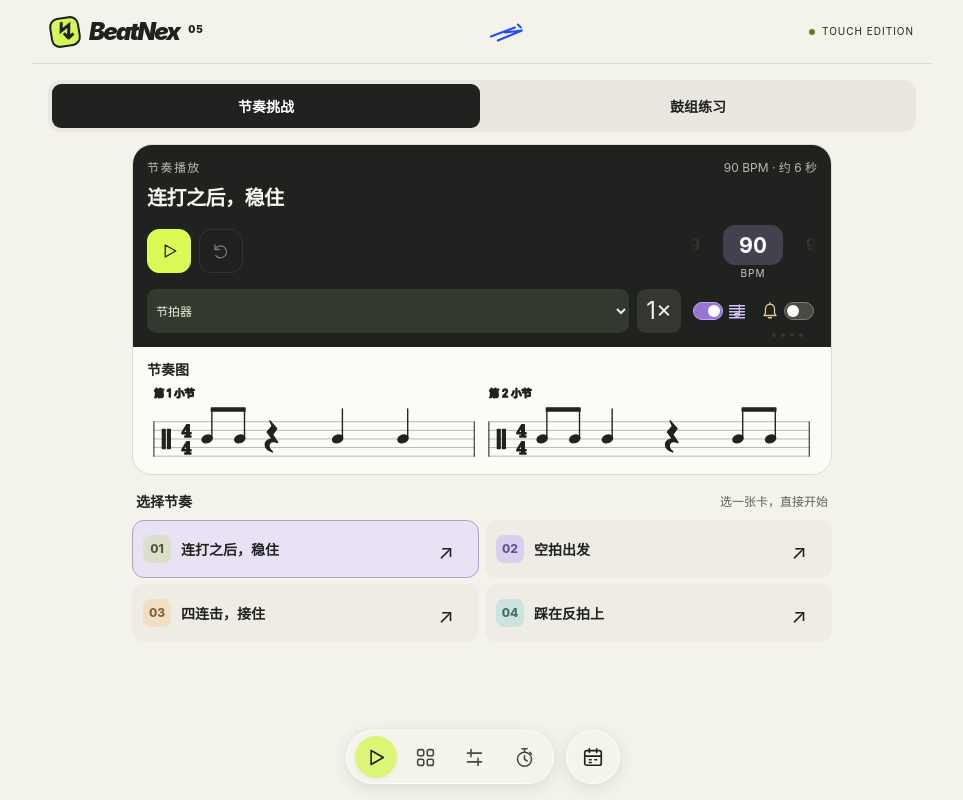
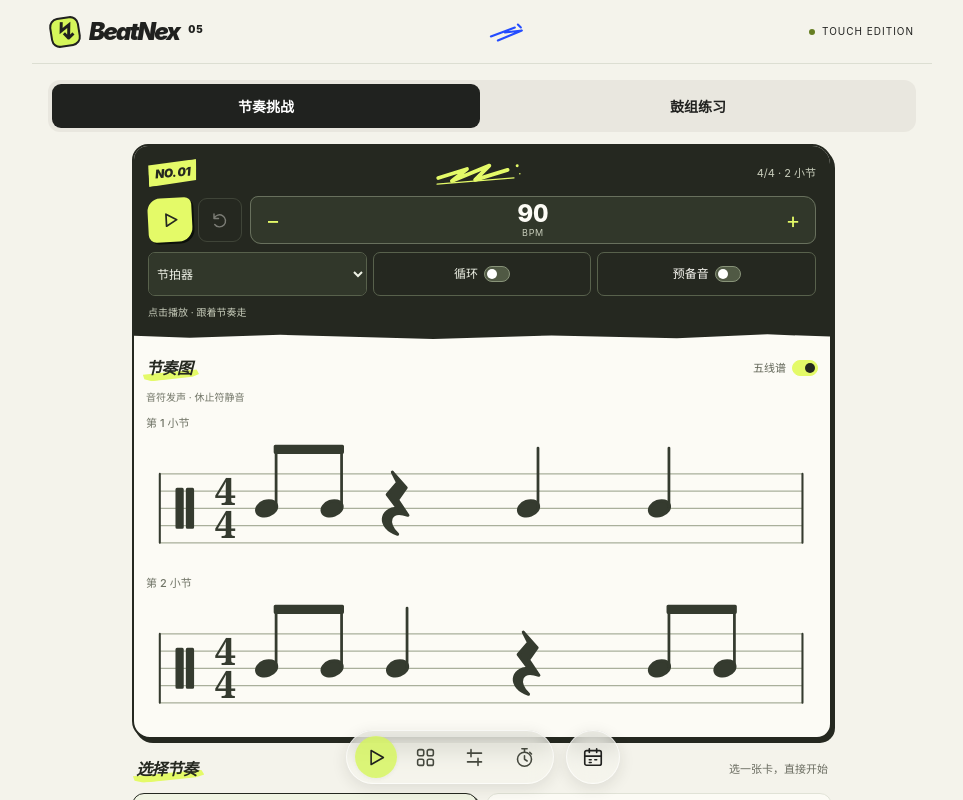
Before and after one commit to MiasolChen/BeatNex, a React (Vite) app: page / in a window 1280 px wide. Shown: the whole page, without its empty margins (158-1121 px from the left). Built offline with nearby package versions, Linux system fonts and the light colour scheme.

Commit message:
redesign rhythm challenge with graffiti styling

```diff
--- a/src/app/components/RhythmChallenge.tsx
+++ b/src/app/components/RhythmChallenge.tsx
@@ -1,12 +1,11 @@
-import {TempoWheel} from './TempoWheel'
 import {Icon} from './Icons'
 import {RhythmStaff} from './RhythmStaff'
-import {useEffect, useRef} from 'react'
+import {useEffect, useRef, useState} from 'react'
 import {CHALLENGES, hitSteps, type Challenge} from '../../core/challenge/challenge'
 import type {RhythmChallenge as ChallengeState} from '../../features/useRhythmChallenge'
 import './rhythm-challenge.css'
 export function ChallengeCards({onStart, selected, disabled = false}: {onStart: (id: string) => void; selected?: string; disabled?: boolean}) {
-  return <section className="rc-catalog" aria-label="四个节奏挑战"><div className="rc-heading"><h2>选择节奏</h2><span>选一张卡，直接开始</span></div><div className="rc-cards">{CHALLENGES.map((c,i) => <article className="rc-card" key={c.id} data-selected={selected === c.id}><span className="rc-number">0{i+1}</span><div><h3>{c.name}</h3><p>{c.hint}</p><button type="button" disabled={disabled} aria-label={`开始挑战：${c.name}`} onClick={()=>onStart(c.id)}>播放 <span aria-hidden="true">↗</span></button></div></article>)}</div></section>
+  return <section className="rc-catalog" aria-label="四个节奏挑战"><div className="rc-heading"><h2>选择节奏</h2><span>选一张卡，直接开始</span></div><div className="rc-cards">{CHALLENGES.map((c,i) => <article className="rc-card" key={c.id} data-selected={selected === c.id}><span className="rc-number">0{i+1}</span><div><h3>节奏 {String(i+1).padStart(2,'0')}</h3><p>{c.hint}</p><button type="button" disabled={disabled} aria-label={`开始挑战：${c.name}`} onClick={()=>onStart(c.id)}>播放 <span aria-hidden="true">↗</span></button></div></article>)}</div></section>
 }
 function Phrase({challenge, step, active = false}: {challenge: Challenge; step: number; active?: boolean}) {
   const hits = hitSteps(challenge.tokens)
@@ -17,24 +16,50 @@ function Phrase({challenge, step, active = false}: {challenge: Challenge; step:
 export function RhythmChallenge({state}: {state: ChallengeState}) {
   const {data,challenge,status,position,error,storageError}=state
   const settings=data.settings, locked=status==='playing'||status==='loading'
-  const heading=useRef<HTMLHeadingElement>(null), previous=useRef(challenge.id)
+  const heading=useRef<HTMLDivElement>(null), previous=useRef(challenge.id)
   useEffect(()=>{if(previous.current!==challenge.id){previous.current=challenge.id;heading.current?.focus()}},[challenge.id])
+  const [tempo, setTempo] = useState(String(settings.bpm))
+  useEffect(()=>setTempo(String(settings.bpm)),[settings.bpm])
+  const commitTempo = () => {
+    const value = tempo.trim() === '' ? settings.bpm : Number(tempo)
+    const bpm = Number.isFinite(value) ? Math.max(40, Math.min(180, Math.round(value))) : settings.bpm
+    setTempo(String(bpm))
+    if (bpm !== settings.bpm) state.update({bpm})
+  }
   const ready=status==='ready', complete=status==='complete'
   const playLabel=status==='loading'?'取消开启':status==='playing'?'暂停播放':complete?'重新播放':status==='paused'?'继续播放':'开始播放'
+  const counting=Boolean(settings.countIn)&&position.countIn&&status==='playing'
   return <section className="rc-workspace" aria-label="节奏挑战练习">
-    <article className="rc-player"><div className="rc-console"><div className="rc-heading"><span className="rc-label">节奏播放</span><span>{settings.bpm} BPM · {settings.repeat?'无限循环':`约 ${Math.ceil((8+(settings.countIn?4:0))*60/settings.bpm)} 秒`}</span></div><h1 ref={heading} tabIndex={-1}>{challenge.name}</h1>
-    <div className="rc-toolbar" role="group" aria-label="节奏工具栏">
-    <div className="rc-transport"><button className="rc-primary" type="button" aria-label={playLabel} title={playLabel} aria-busy={status==='loading'} onClick={()=>locked?state.pause():void state.play()}><Icon name={status==='playing'?'pause':status==='loading'?'reset':'play'}/></button><button type="button" aria-label="回到开始" title="回到开始" disabled={ready} onClick={state.reset}><Icon name="reset"/></button></div>
-<div className="rc-loop-mode" role="group" aria-label="播放方式"><button type="button" disabled={locked} aria-label={settings.repeat?'无限循环':'只播一次'} title="切换单次 / 无限循环" aria-pressed={Boolean(settings.repeat)} onClick={()=>state.update({repeat:!settings.repeat})}><span aria-hidden="true">{settings.repeat?'∞':'1×'}</span></button></div><label className="rc-display-switch rc-view-control" title="切换点线 / 五线谱"><input type="checkbox" role="switch" aria-label="五线谱显示" checked={(settings.display??'staff')==='staff'} onChange={e=>state.setDisplay(e.target.checked?'staff':'grid')}/><svg viewBox="0 0 24 24" aria-hidden="true"><path d="M2 5h20M2 9h20M2 13h20M2 17h20M2 21h20M15 4v12"/><ellipse cx="12" cy="17" rx="3" ry="2"/></svg></label>
-    <label className="rc-tool rc-tone-control"><select aria-label="音色" disabled={locked} value={settings.sound} onChange={e=>state.update({sound:e.target.value as 'click'|'clap'|'drum'})}><option value="click">节拍器</option><option value="clap">拍手</option><option value="drum">鼓声</option></select></label>
-    <fieldset className="rc-tempo-wheel" disabled={locked} aria-label="播放速度"><TempoWheel value={settings.bpm} min={40} max={180} onChange={bpm=>state.update({bpm})} label="挑战速度" compact/></fieldset>
-    <div className="rc-preparation"><label className="rc-display-switch" title="四拍预备音"><svg viewBox="0 0 24 24" aria-hidden="true"><path d="M6 9a6 6 0 0 1 12 0v6l2 3H4l2-3zM10 21h4M12 1v2"/></svg><input type="checkbox" role="switch" aria-label="播放四拍预备音" disabled={locked} checked={Boolean(settings.countIn)} onChange={e=>state.update({countIn:e.target.checked})}/></label>
-    <div className="rc-count-in" role="img" aria-label={settings.countIn ? position.countIn&&status==='playing' ? `预备音，第 ${Math.min(4,Math.floor(position.step/4)+1)} 拍` : '四拍预备音' : '预备音已关闭'} data-enabled={Boolean(settings.countIn)}>{[0,1,2,3].map(beat=><i key={beat} aria-hidden="true" data-current={Boolean(settings.countIn)&&position.countIn&&status==='playing'&&Math.floor(position.step/4)===beat}/>)}</div></div>
-    </div>
-
-    </div>
+    <article className="rc-player">
+      <div className="rc-console">
+        <div className="rc-console-top"><span className="rc-label">NO. {String(CHALLENGES.findIndex(c=>c.id===challenge.id)+1).padStart(2,'0')}</span><svg className="rc-ink-tag" viewBox="0 0 120 28" aria-hidden="true"><path d="m8 18 39-10-21 15L77 5 57 23l44-11"/><path className="rc-ink-trail" d="m6 26 103-3"/><circle cx="114" cy="7" r="2"/><circle cx="117" cy="18" r="1"/></svg><span>4/4 · 2 小节</span></div>
+        <div className="rc-toolbar" role="group" aria-label="节奏工具栏" ref={heading} tabIndex={-1}>
+          <div className="rc-main-tools">
+          <div className="rc-transport">
+            <button className="rc-primary" type="button" aria-label={playLabel} title={playLabel} aria-busy={status==='loading'} onClick={()=>locked?state.pause():void state.play()}><Icon name={status==='playing'?'pause':status==='loading'?'reset':'play'}/></button>
+            <button type="button" aria-label="回到开始" title="回到开始" disabled={ready} onClick={state.reset}><Icon name="reset"/></button>
+          </div>
+          <fieldset className="rc-tempo" disabled={locked} aria-label="播放速度">
+            <div className="rc-tempo-controls">
+              <button type="button" aria-label="降低速度" disabled={settings.bpm<=40} onClick={()=>state.update({bpm:settings.bpm-1})}>−</button>
+              <label><input type="number" inputMode="numeric" min={40} max={180} step={1} aria-label="挑战速度" value={tempo} onChange={e=>setTempo(e.target.value)} onBlur={commitTempo} onKeyDown={e=>{if(e.key==='Enter')e.currentTarget.blur()}}/><span>BPM</span></label>
+              <button type="button" aria-label="提高速度" disabled={settings.bpm>=180} onClick={()=>state.update({bpm:settings.bpm+1})}>+</button>
+            </div>
+          </fieldset>
+          </div>
+          <div className="rc-settings">
+            <label className="rc-tone-control"><select aria-label="音色" disabled={locked} value={settings.sound} onChange={e=>state.update({sound:e.target.value as 'click'|'clap'|'drum'})}><option value="click">节拍器</option><option value="clap">拍手</option><option value="drum">鼓声</option></select></label>
+            <div className="rc-loop-mode" role="group" aria-label="播放方式"><button type="button" disabled={locked} aria-label={settings.repeat?'无限循环':'只播一次'} aria-pressed={Boolean(settings.repeat)} onClick={()=>state.update({repeat:!settings.repeat})}><span>循环</span><span className="rc-toggle" aria-hidden="true"/></button></div>
+            <label className="rc-display-switch rc-preparation"><span>预备音</span><input type="checkbox" role="switch" aria-label="播放四拍预备音" disabled={locked} checked={Boolean(settings.countIn)} onChange={e=>state.update({countIn:e.target.checked})}/></label>
+          </div>
+          <div className="rc-playback-status">
+            <span role="status">{counting?'准备进入':status==='playing'?`第 ${position.round} 轮 · 第 ${Math.min(2,Math.floor(position.phraseStep/16)+1)} 小节`:status==='loading'?'正在准备音频…':status==='paused'?'已暂停 · 可调整设置':complete?'本轮播放结束':'点击播放 · 跟着节奏走'}</span>
+            <div className="rc-count-in" role="img" hidden={!counting} aria-label={counting ? `预备音，第 ${Math.min(4,Math.floor(position.step/4)+1)} 拍` : '四拍预备音'}>{[0,1,2,3].map(beat=><i key={beat} aria-hidden="true" data-current={counting&&Math.floor(position.step/4)===beat}/>)}</div>
+          </div>
+        </div>
+      </div>
     {error&&<p role="alert" className="rc-error">{error}</p>}
-    <section className="rc-notation" aria-label="节奏图"><div className="rc-heading"><h2>节奏图</h2></div><p>{(settings.display??'staff')==='grid'?'圆点表示发声，横线表示无击打。':'音符表示发声，休止符表示静音。'}空拍没有声音，指针继续走。</p>{(settings.display??'staff')==='grid'?<Phrase challenge={challenge} step={position.phraseStep} active={status==='playing'&&!position.countIn}/>:<RhythmStaff challenge={challenge} step={position.phraseStep} active={status==='playing'&&!position.countIn}/>}</section>
+    <section className="rc-notation" aria-label="节奏图"><div className="rc-heading"><h2>节奏图</h2><label className="rc-display-switch rc-view-control"><span>五线谱</span><input type="checkbox" role="switch" aria-label="五线谱显示" checked={(settings.display??'staff')==='staff'} onChange={e=>state.setDisplay(e.target.checked?'staff':'grid')}/></label></div><p>{(settings.display??'staff')==='grid'?'圆点发声 · 横线留空':'音符发声 · 休止符静音'}</p>{(settings.display??'staff')==='grid'?<Phrase challenge={challenge} step={position.phraseStep} active={status==='playing'&&!position.countIn}/>:<RhythmStaff challenge={challenge} step={position.phraseStep} active={status==='playing'&&!position.countIn}/>}</section>
     </article>
     {storageError&&<p role="alert" className="rc-error">{storageError}</p>}
     <ChallengeCards selected={challenge.id} disabled={locked} onStart={id=>void state.play(id)}/>
--- a/src/app/components/RhythmStaff.tsx
+++ b/src/app/components/RhythmStaff.tsx
@@ -16,9 +16,8 @@ export function RhythmStaff({challenge, step, active}: {challenge: Challenge; st
         if (previous && previous.at+previous.length===note.at && Math.floor(previous.at/4)===Math.floor(note.at/4)) group.push(note)
         else groups.push([note])
       }
-      return <svg className="rc-staff" key={bar} viewBox="0 0 390 96" role="img" aria-label={label}>
+      return <div className="rc-staff-bar" key={bar}><span className="rc-staff-label">第 {bar+1} 小节</span><svg className="rc-staff" viewBox="0 22 390 74" role="img" aria-label={label}>
         <title>{label}</title>
-        <text x="8" y="15" className="rc-staff-label">第 {bar+1} 小节</text>
         {[0,1,2,3,4].map(line=><line key={line} className="rc-staff-line" x1="8" x2="381" y1={44+line*10} y2={44+line*10}/>)}
         <path d="M8 44V84 M381 44V84" className="rc-staff-barline"/>
         <g aria-hidden="true" fill="currentColor"><rect x="18" y="53" width="3" height="22"/><rect x="24" y="53" width="3" height="22"/></g>
@@ -44,7 +43,7 @@ export function RhythmStaff({challenge, step, active}: {challenge: Challenge; st
           <rect x={x(group[0].at)+5} y="28" width={x(group[group.length-1].at)-x(group[0].at)+1} height="3.5"/>
           {group.every(note=>note.length===1)&&<rect x={x(group[0].at)+5} y="34" width={x(group[group.length-1].at)-x(group[0].at)+1} height="3.5"/>}
         </g>)}
-      </svg>
+      </svg></div>
     })}
   </div>
 }
--- a/src/app/components/rhythm-challenge.css
+++ b/src/app/components/rhythm-challenge.css
@@ -20,65 +20,82 @@
 #bn .rc-mode-switch{display:flex;gap:4px;padding:4px;margin-bottom:12px;border-radius:12px;background:#e9e7df}
 #bn .rc-mode-switch button{flex:1;min-height:44px;border-radius:9px;font-size:var(--bn-text-body);font-weight:700}
 #bn .rc-mode-switch button[aria-pressed=true]{background:#20221f;color:#fff}
-#bn .rc-workspace{max-width:700px;margin:auto;display:grid;gap:16px;color:#20221f;padding-bottom:16px}
-#bn .rc-workspace button{touch-action:manipulation;cursor:pointer}
-#bn .rc-workspace button:disabled{opacity:.4;cursor:not-allowed}
-#bn .rc-workspace :focus-visible{outline:2px solid #9075ce;outline-offset:3px}
-#bn .rc-player{min-width:0;border-radius:20px;overflow:hidden;border:1px solid #ddded2;background:#fcfbf5}
-#bn .rc-console{padding:16px;background:#20221f;color:#f8f8ef}
-#bn .rc-heading{display:flex;align-items:center;justify-content:space-between;gap:8px}
-#bn .rc-heading>span{font-size:var(--bn-text-caption);color:inherit;opacity:.7}
-#bn .rc-label{letter-spacing:.12em}
-#bn .rc-player h1{font-size:var(--bn-text-display);font-weight:800;letter-spacing:-.04em;margin:10px 0 16px;line-height:1.2}
-#bn .rc-toolbar{display:grid;grid-template-columns:minmax(70px,1fr) 44px 60px 60px;gap:10px 8px;align-items:center}
-#bn .rc-toolbar svg{width:18px;height:18px;stroke:currentColor;stroke-width:1.7;fill:none;stroke-linecap:round;stroke-linejoin:round;flex-shrink:0}
-#bn .rc-transport{grid-column:1/3;grid-row:1;display:flex;gap:8px}
-#bn .rc-transport button{display:grid;place-items:center;width:44px;height:48px;border:1px solid #51544b;border-radius:12px;background:transparent;color:#fff}
-#bn .rc-transport .rc-primary{width:60px;background:#dbfa55;border-color:#dbfa55;color:#20221f}
-#bn .rc-transport .rc-primary svg{width:24px;height:24px}
-#bn .rc-tempo-wheel{grid-column:3/5;grid-row:1;min-width:0;margin:0;padding:0;border:0;height:56px}
-#bn .rc-tempo-wheel:disabled{opacity:.45;pointer-events:none}
-#bn .rc-tempo-wheel .bn-bpm-wheel{width:100%;max-width:none;margin:0;height:56px;color:#fff}
-#bn .rc-tempo-wheel .bn-bpm-wheel>small{display:block;top:43px;font-size:var(--bn-text-micro);letter-spacing:.1em;color:#c8c6d0}
-#bn .rc-tempo-wheel .bn-bpm-rail button{color:#b9bdaf;background:transparent}
-#bn .rc-tempo-wheel .bn-bpm-rail button[aria-pressed=true]{color:white}
-#bn .rc-tempo-wheel .bn-bpm-wheel:before{background:#45404e;border-color:#ada0c5}
-#bn .rc-tempo-wheel .bn-wheel-input{background:#45404e;color:white}
-#bn .rc-tone-control{grid-column:1;grid-row:2;min-width:0}
-#bn .rc-tone-control select{width:100%;height:44px;border:0;border-radius:9px;padding:0 5px;color:#e9eddd;background:#34392d;font:inherit;font-size:var(--bn-text-caption);color-scheme:dark}
-#bn .rc-loop-mode{grid-column:2;grid-row:2}
-#bn .rc-loop-mode button{width:44px;height:44px;border:0;border-radius:9px;background:#34362f;color:#eee;font-size:var(--bn-text-display)}
-#bn .rc-loop-mode button[aria-pressed=true]{background:#c8b8f2;color:#29232f}
-#bn .rc-view-control{grid-column:3;grid-row:2;color:#d0bffa}
-#bn .rc-display-switch{display:flex;gap:5px;align-items:center;justify-content:center;min-height:44px;cursor:pointer}
-#bn .rc-display-switch input{appearance:none;position:relative;width:30px;height:18px;margin:0;border:1px solid #787c6f;border-radius:12px;background:#484c40;cursor:pointer;flex-shrink:0}
-#bn .rc-display-switch input:after{content:'';position:absolute;top:2px;left:2px;width:12px;height:12px;border-radius:50%;background:white}
-#bn .rc-display-switch input:checked{background:#9776d3;border-color:#bfa4ef}
-#bn .rc-display-switch input:checked:after{left:14px}
-#bn .rc-preparation{grid-column:4;grid-row:2;position:relative;color:#efc795}
-#bn .rc-preparation input:checked{background:#b6864c;border-color:#efc795}
-#bn .rc-count-in{display:flex;justify-content:center;gap:5px;position:absolute;bottom:-4px;left:0;right:0}
-#bn .rc-count-in i{width:4px;height:4px;border-radius:50%;background:#626951}
-#bn .rc-count-in i[data-current=true]{background:#dcfc56;box-shadow:0 0 0 2px #65763b}
-#bn .rc-count-in[data-enabled=false]{opacity:.3}
-#bn .rc-notation{padding:12px 14px 8px}
-#bn .rc-heading h2{font-size:var(--bn-text-body);margin:0;font-weight:700}
-#bn .rc-notation>p{display:none}
-#bn .rc-staves{display:grid;gap:0;margin-top:4px}
+#bn .rc-workspace{max-width:700px;margin:auto;display:grid;gap:18px;color:#252820;padding-bottom:16px}
+#bn .rc-workspace button{touch-action:manipulation;cursor:pointer;font:inherit}
+#bn .rc-workspace button:disabled,#bn .rc-workspace input:disabled,#bn .rc-workspace select:disabled{opacity:.4;cursor:not-allowed}
+#bn .rc-workspace :focus-visible{outline:2px solid #677a28;outline-offset:3px}
+#bn .rc-player{min-width:0;border-radius:16px 20px 15px 18px;overflow:hidden;border:2px solid #252820;background:#fcfbf5;box-shadow:3px 4px 0 #252820}
+#bn .rc-console{padding:12px 12px 10px;background:#252820;color:#fcfbf5;position:relative}
+#bn .rc-console:after{content:'';position:absolute;bottom:-5px;left:0;right:0;height:8px;background:#252820;clip-path:polygon(0 0,100% 0,100% 70%,91% 42%,78% 90%,60% 55%,43% 100%,21% 48%,8% 84%,0 60%);pointer-events:none}
+#bn .rc-heading{display:flex;align-items:center;justify-content:space-between;gap:10px}
+#bn .rc-heading>span{font-size:11px;color:#6a6c60}
+#bn .rc-console-top{display:flex;align-items:center;justify-content:space-between;gap:12px;margin:0 0 10px;min-height:26px}
+#bn .rc-console-top>span:last-child{font-size:11px;color:#c8cdbb;white-space:nowrap}
+#bn .rc-console .rc-label{display:inline-block;padding:3px 7px;background:#e4fa68;color:#252820;font-size:12px;font-weight:900;font-style:italic;letter-spacing:-.04em;transform:rotate(-5deg);clip-path:polygon(2% 10%,100% 0,96% 88%,0 100%);white-space:nowrap}
+#bn .rc-ink-tag{width:90px;height:24px;flex:0 1 90px;min-width:0;fill:none;stroke:#e4fa68;stroke-width:5;stroke-linecap:round;stroke-linejoin:round;transform:rotate(-3deg)}
+#bn .rc-ink-tag .rc-ink-trail{stroke-width:1.5}
+#bn .rc-ink-tag circle{fill:#e4fa68;stroke:none}
+#bn .rc-toolbar{display:grid;gap:8px}
+#bn .rc-toolbar:focus{outline:none}
+#bn .rc-toolbar:focus-visible{outline:2px solid #e4fa68;outline-offset:4px}
+#bn .rc-main-tools{display:flex;gap:8px;align-items:center}
+#bn .rc-toolbar svg{width:20px;height:20px;stroke:currentColor;stroke-width:1.9;fill:none;stroke-linecap:round;stroke-linejoin:round;flex-shrink:0}
+#bn .rc-transport{display:flex;gap:6px;flex-shrink:0}
+#bn .rc-transport button{display:grid;place-items:center;width:44px;height:48px;border:1px solid #68705d;border-radius:9px;background:transparent;color:#fcfbf5}
+#bn .rc-transport .rc-primary{background:#e4fa68;border:0;color:#252820;border-radius:13px 7px 14px 8px;box-shadow:2px 2px 0 #0c100a;transform:rotate(-3deg)}
+#bn .rc-transport .rc-primary svg{width:25px;height:25px;stroke-width:2.3}
+#bn .rc-tempo{flex:1;min-width:0;margin:0;padding:0;border:1px solid #68705d;border-radius:8px 12px 9px 11px;background:#31372a}
+#bn .rc-tempo-controls{display:flex;align-items:center;justify-content:space-between;gap:0}
+#bn .rc-tempo-controls button{flex-shrink:0;width:44px;height:46px;padding:0;border:0;background:transparent;color:#e4fa68;font-size:22px}
+#bn .rc-tempo-controls label{display:flex;flex-direction:column;align-items:center;justify-content:center;min-width:0;flex:1}
+#bn .rc-tempo-controls input{appearance:textfield;width:100%;min-width:0;padding:0;border:0;border-radius:3px;background:transparent;color:#fcfbf5;font-family:inherit;font-size:24px;font-weight:800;line-height:1.1;text-align:center;font-variant-numeric:tabular-nums}
+#bn .rc-tempo-controls input::-webkit-inner-spin-button,#bn .rc-tempo-controls input::-webkit-outer-spin-button{appearance:none;margin:0}
+#bn .rc-tempo-controls label span{font-size:9px;line-height:1.2;color:#c8cdbb;letter-spacing:.08em}
+#bn .rc-settings{display:grid;grid-template-columns:1fr 1fr 1fr;gap:6px}
+#bn .rc-tone-control,#bn .rc-preparation{min-width:0;height:44px;border:1px solid #58614c;border-radius:7px}
+#bn .rc-tone-control select{width:100%;height:42px;border:0;padding:0 4px;color:#eef1e5;background:#31372a;border-radius:6px;font:inherit;font-size:12px;color-scheme:dark}
+#bn .rc-loop-mode{min-width:0}
+#bn .rc-loop-mode button{display:flex;align-items:center;justify-content:center;gap:6px;width:100%;height:44px;padding:0;border:1px solid #58614c;border-radius:7px;background:transparent;color:#eef1e5;font-size:12px}
+#bn .rc-display-switch{display:flex;align-items:center;justify-content:center;gap:6px;font-size:12px;cursor:pointer}
+#bn .rc-toggle,#bn .rc-display-switch input{appearance:none;position:relative;display:inline-block;width:26px;height:16px;margin:0;border:1px solid #889379;border-radius:10px;background:#505944;cursor:pointer;flex-shrink:0}
+#bn .rc-toggle:after,#bn .rc-display-switch input:after{content:'';position:absolute;top:2px;left:2px;width:10px;height:10px;border-radius:50%;background:#fff;transition:transform 120ms}
+#bn .rc-loop-mode button[aria-pressed=true] .rc-toggle,#bn .rc-display-switch input:checked{background:#e4fa68;border-color:#e4fa68}
+#bn .rc-loop-mode button[aria-pressed=true] .rc-toggle:after,#bn .rc-display-switch input:checked:after{transform:translateX(10px);background:#252820}
+#bn .rc-playback-status{display:flex;align-items:center;justify-content:space-between;gap:8px;min-height:16px;color:#c8cdbb;font-size:10px}
+#bn .rc-count-in{display:flex;gap:6px}
+#bn .rc-count-in[hidden]{display:none}
+#bn .rc-count-in i{width:6px;height:6px;border-radius:50%;background:#68705d}
+#bn .rc-count-in i[data-current=true]{background:#e4fa68}
+#bn .rc-notation{padding:12px 12px 14px}
+#bn .rc-heading h2{position:relative;isolation:isolate;font-size:16px;margin:0;font-weight:900;font-style:italic;letter-spacing:-.04em}
+#bn .rc-heading h2:after{content:'';position:absolute;z-index:-1;left:-3px;right:-7px;height:9px;bottom:0;background:#e4fa68;transform:rotate(-4deg);clip-path:polygon(0 20%,96% 0,100% 55%,88% 80%,15% 100%,2% 70%)}
+#bn .rc-view-control{font-size:11px;color:#626658;min-height:44px;gap:6px}
+#bn .rc-view-control input{border-color:#68705d}
+#bn .rc-notation>p{margin:0 0 10px;color:#707466;font-size:10px;line-height:1.5}
+#bn .rc-staves{display:grid;gap:12px}
+#bn .rc-staff-label{display:block;margin-bottom:4px;font-family:inherit;font-size:11px;font-weight:500;color:#707466}
+#bn .rc-staff{color:#353b2f}
+#bn .rc-staff-line{stroke:#a9af9b;stroke-width:.7}
+#bn .rc-time-signature{font-size:22px;stroke:none}
+#bn .rc-staff-playhead,#bn .rc-cursor{fill:#64783a;background:#64783a}
+#bn .rc-symbol-highlight{fill:#e4fa68;opacity:.7}
 #bn .rc-phrase{margin-top:10px}
-#bn .rc-error{margin:8px;padding:10px;background:#f6e6df;color:#813726;font-size:var(--bn-text-body)}
+#bn .rc-error{margin:8px;padding:10px;background:#f6e6df;color:#813726;font-size:14px}
 #bn .rc-catalog{min-width:0}
 #bn .rc-catalog>.rc-heading{padding:0 4px}
-#bn .rc-cards{display:grid;grid-template-columns:1fr;gap:6px;margin-top:8px}
-#bn .rc-card{display:flex;align-items:center;gap:10px;padding:6px 10px;background:#eeece5;border:1px solid transparent;border-radius:12px;min-width:0}
-#bn .rc-card[data-selected=true]{background:#e9e2f5;border-color:#b39dd3}
-#bn .rc-number{display:grid;place-items:center;width:28px;height:28px;font-size:var(--bn-text-caption);font-weight:800;border-radius:8px;background:#dcdfcb;color:#515b39}
-#bn .rc-card:nth-child(2) .rc-number{background:#d9d0ef;color:#69518f}
-#bn .rc-card:nth-child(3) .rc-number{background:#f2dec3;color:#886036}
-#bn .rc-card:nth-child(4) .rc-number{background:#cde3df;color:#436e65}
-#bn .rc-card>div{display:flex;align-items:center;justify-content:space-between;gap:8px;min-width:0;flex:1}
-#bn .rc-card h3{font-size:var(--bn-text-body);line-height:1.4;margin:0}
-#bn .rc-card p{display:none}
-#bn .rc-card button{display:grid;place-items:center;width:44px;height:44px;flex-shrink:0;border:0;background:transparent;border-radius:50%;font-size:0}
-#bn .rc-card button span{font-size:var(--bn-text-title)}
-@media(min-width:600px){#bn .rc-console{padding:20px}#bn .rc-cards{grid-template-columns:1fr 1fr}#bn .rc-staves{grid-template-columns:1fr 1fr}}
+#bn .rc-cards{display:grid;grid-template-columns:1fr;gap:8px;margin-top:12px}
+#bn .rc-card{display:flex;align-items:center;gap:12px;padding:12px;background:#fcfbf5;border:1px solid #e0e2d6;border-radius:12px;min-width:0}
+#bn .rc-card[data-selected=true]{background:#f0f4e3;border-color:#252820;box-shadow:2px 2px 0 #252820}
+#bn .rc-number{display:grid;place-items:center;flex-shrink:0;width:28px;height:28px;border:1.5px solid #6c735f;border-radius:46% 54% 50% 43%;font-size:12px;font-weight:750;font-variant-numeric:tabular-nums;color:#454d38;transform:rotate(-7deg)}
+#bn .rc-card>div{display:grid;grid-template-columns:1fr 44px;column-gap:8px;min-width:0;flex:1}
+#bn .rc-card h3{font-size:14px;line-height:1.4;margin:0;font-weight:600}
+#bn .rc-card p{grid-column:1;font-size:11px;color:#707466;line-height:1.5;margin:4px 0 0}
+#bn .rc-card button{grid-column:2;grid-row:1/3;align-self:center;display:grid;place-items:center;width:44px;height:44px;border:0;background:transparent;border-radius:50%;font-size:12px}
+#bn .rc-card button span{display:none}
+#bn .rc-workspace button:hover:not(:disabled){background:#e8edda}
+#bn .rc-toolbar button:hover:not(:disabled){background:#424c33}
+#bn .rc-transport .rc-primary:hover:not(:disabled){background:#edff8c}
+#bn .rc-transport .rc-primary:active:not(:disabled){transform:rotate(-3deg) translate(1px,1px);box-shadow:none}
+@media(max-height:620px){#bn .rc-player .rc-console{padding:10px 12px 8px}#bn .rc-console-top{min-height:20px;margin-bottom:4px}#bn .rc-ink-tag{height:20px}#bn .rc-notation{padding-top:8px}#bn .rc-notation>p{display:none}#bn .rc-staves{gap:4px}}
+@media(min-width:600px){#bn .rc-cards{grid-template-columns:1fr 1fr}}
+@media(prefers-reduced-motion:reduce){#bn .rc-toggle:after,#bn .rc-display-switch input:after,#bn .rc-transport .rc-primary{transition:none}}
```
Also changed, not shown: 2 other files (tests, documents, lock files or other folders).
